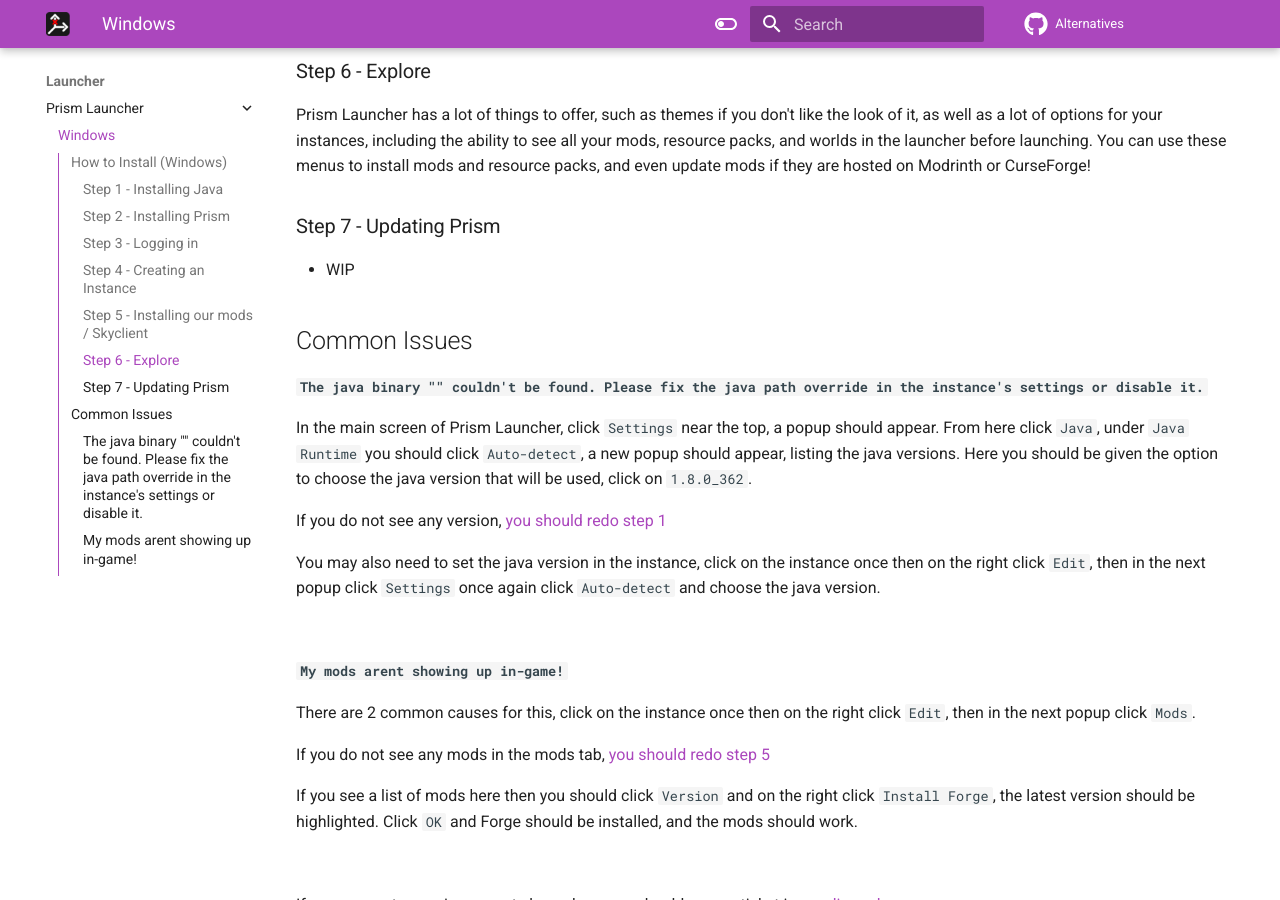
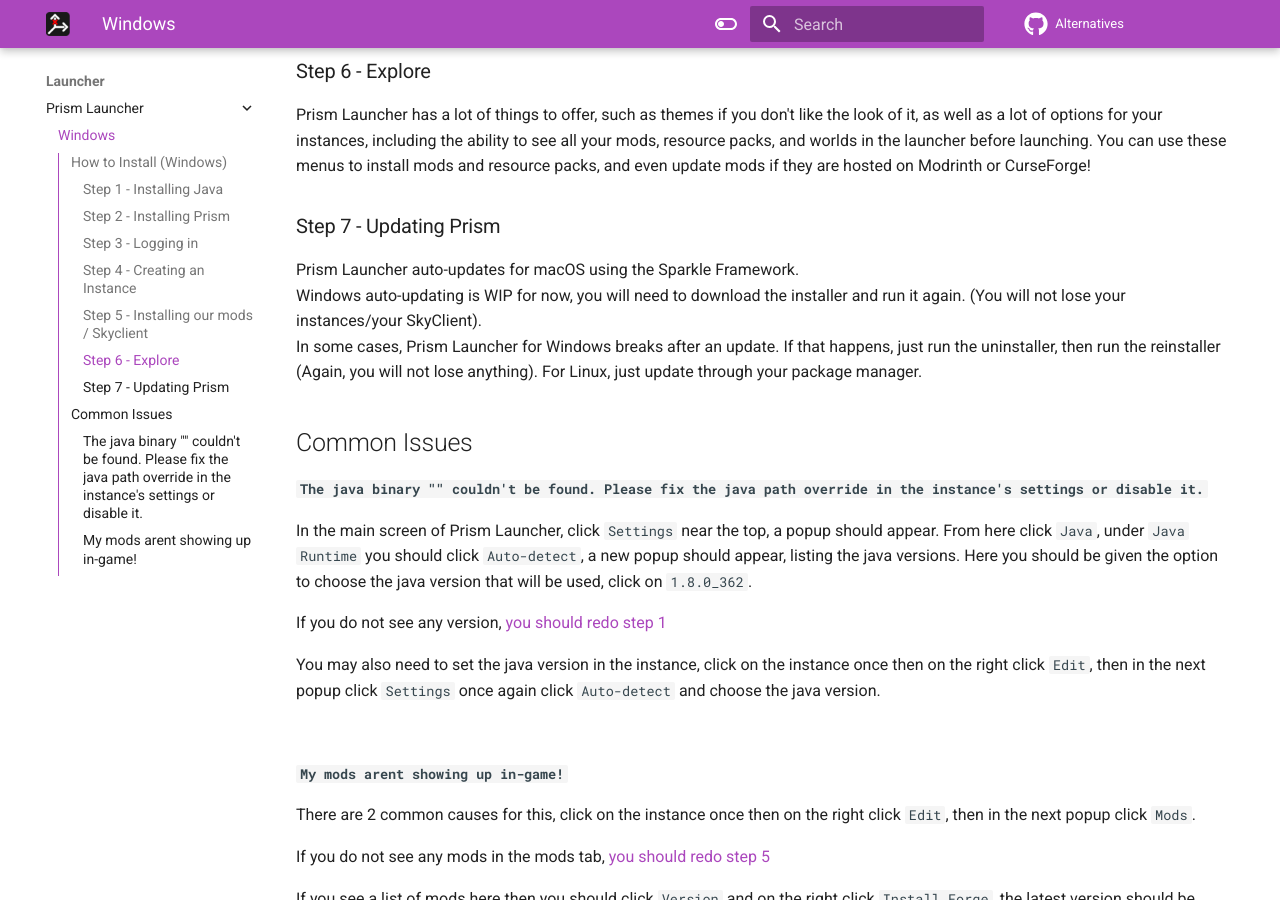
Before and after one commit to MicrocontrollersDev/Alternatives, an MkDocs documentation site: the page built from docs/launcher/prism_win.md, in a window 1280 px wide and 900 px high, scrolled down 2332 px. Built offline with MkDocs 1.6.1 and Material for MkDocs 9.7.7, drawn with Linux system fonts in a browser that asks for light colours; comment, search, counter and statistics services are not loaded.

Commit message:
Add updating notes for Prism

```diff
--- a/docs/launcher/prism_win.md
+++ b/docs/launcher/prism_win.md
@@ -62,7 +62,11 @@
 
 ### Step 7 - Updating Prism
 
-- WIP
+Prism Launcher auto-updates for macOS using the Sparkle Framework.<br>
+Windows auto-updating is WIP for now, you will need to download the installer and run it again. (You will not lose your instances/your SkyClient).<br>
+In some cases, Prism Launcher for Windows breaks after an update. If that happens, just run the uninstaller, then run the reinstaller (Again, you will not lose anything).
+For Linux, just update through your package manager.<br>
+
 
 ## Common Issues
 
```
